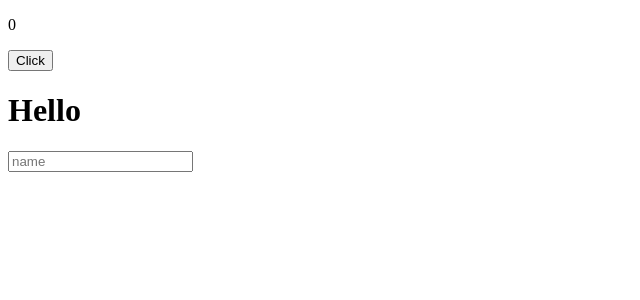
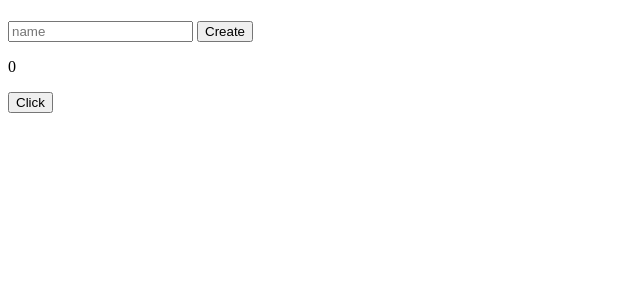
Before and after one commit to kevin-doolaeghe/svelte-demo, a SvelteKit app: page / in a window 1280 px wide. Shown: the top 300 px of the page, without its empty margins (0-640 px from the left). Built offline with nearby package versions, Linux system fonts and the light colour scheme.

Commit message:
Added exercices

```diff
--- /dev/null
+++ b/src/components/Card.svelte
@@ -0,0 +1,7 @@
+<script>
+    export let character;
+</script>
+
+<card>
+    <h1>{character.name}</h1>
+</card>
--- /dev/null
+++ b/src/components/Counter.svelte
@@ -0,0 +1,7 @@
+<script>
+    let count = 0;
+    let incCnt = () => count++;
+</script>
+
+<p>{count}</p>
+<button on:click={incCnt}>Click</button>
--- /dev/null
+++ b/src/components/Form.svelte
@@ -0,0 +1,14 @@
+<script>
+	import { createEventDispatcher } from "svelte";
+    const dispatch = createEventDispatcher();
+
+    export let name = '';
+
+    let create = () => dispatch('create', {name});
+</script>
+
+<div>
+    <h1>{name}</h1>
+    <input bind:value={name} placeholder="name" />
+    <button on:click={create}>Create</button>
+</div>
--- a/src/components/Panel.svelte
+++ b/src/components/Panel.svelte
@@ -1,12 +1,19 @@
 <script>
-    let count = 0;
-    let incCnt = () => count++;
+	import Form from "./Form.svelte";
+	import Card from "./Card.svelte";
+	import Counter from "./Counter.svelte";
 
-    let name = '';
+    let characters = [];
+    let message = (e) => {
+        characters.push(e.detail);
+        characters = characters.splice(-9);
+    }
 </script>
 
-<p>{count}</p>
-<button on:click={incCnt}>Click</button>
+<Form on:create={message} />
 
-<h1>Hello {name}</h1>
-<input bind:value={name} placeholder="name" />
+{#each characters as character}
+    <Card {character} />
+{/each}
+
+<Counter />
```
